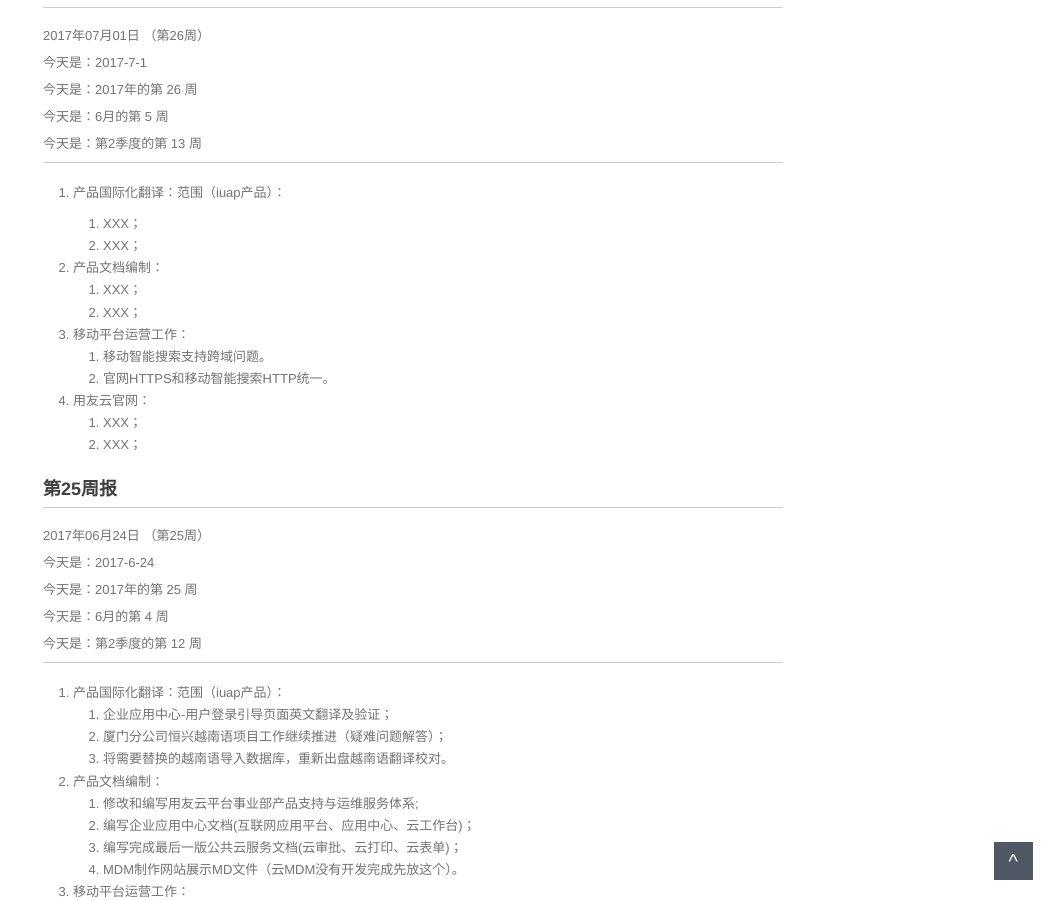
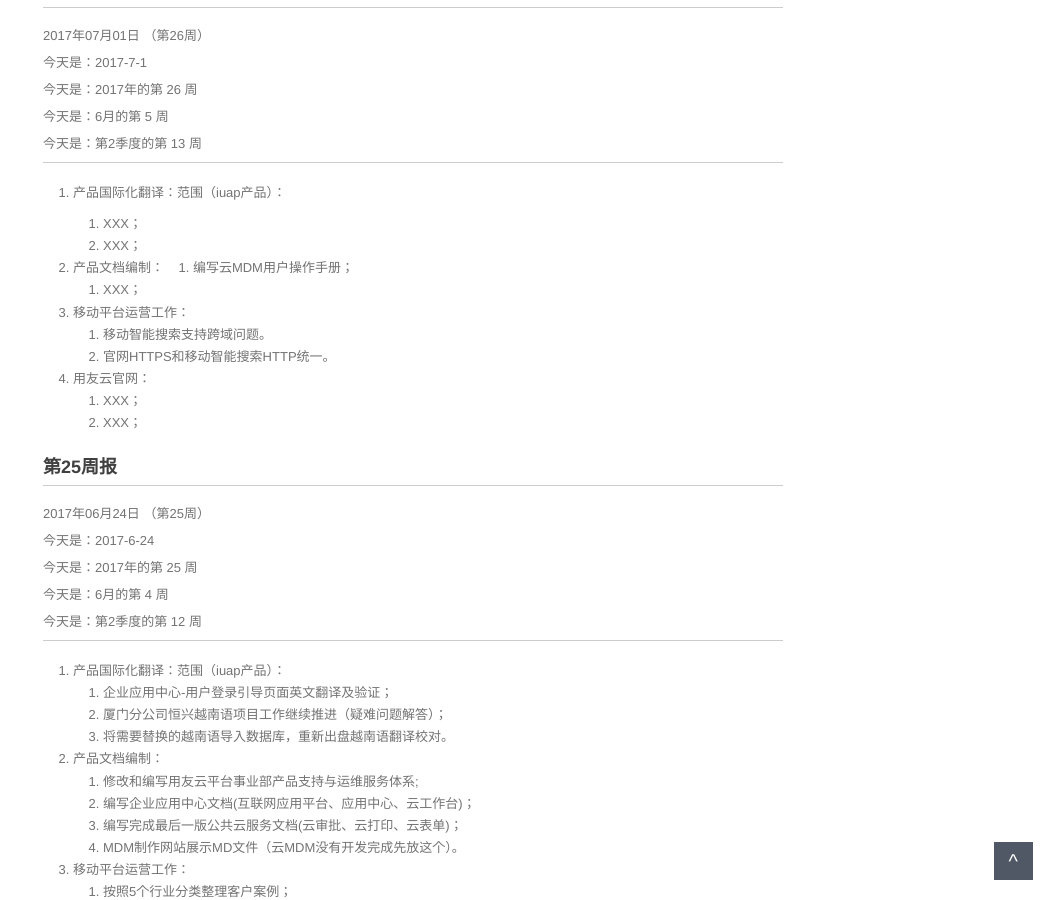
Before and after one commit to walllFlower/blog, a Jekyll site: the page built from _posts/2017-06-22-day_report_cxz.md, in a window 1280 px wide and 900 px high, scrolled down 354 px. Shown: the whole window, without its empty margins (227-1280 px from the left). Built offline with Jekyll 4.4.1, drawn with Linux system fonts in a browser that asks for light colours; comment, search, counter and statistics services are not loaded.

Commit message:
Update 2017-06-22-day_report_cxz.md

```diff
--- a/_posts/2017-06-22-day_report_cxz.md
+++ b/_posts/2017-06-22-day_report_cxz.md
@@ -28,7 +28,7 @@ categories: 日报 第25周
     1. XXX；
     2. XXX；
 2. 产品文档编制：
-    1. XXX；
+    1. 编写云MDM用户操作手册；
     2. XXX；
 3. 移动平台运营工作：
     1. 移动智能搜索支持跨域问题。
```
